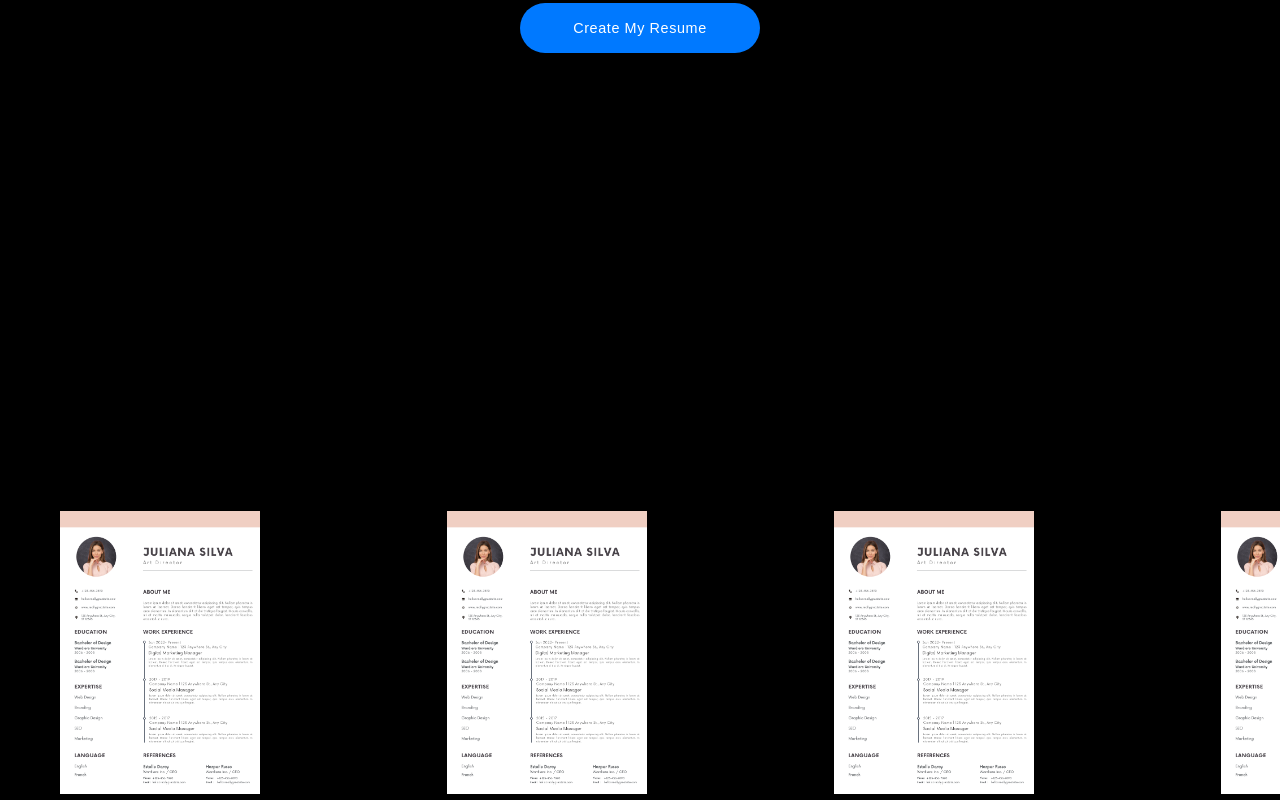
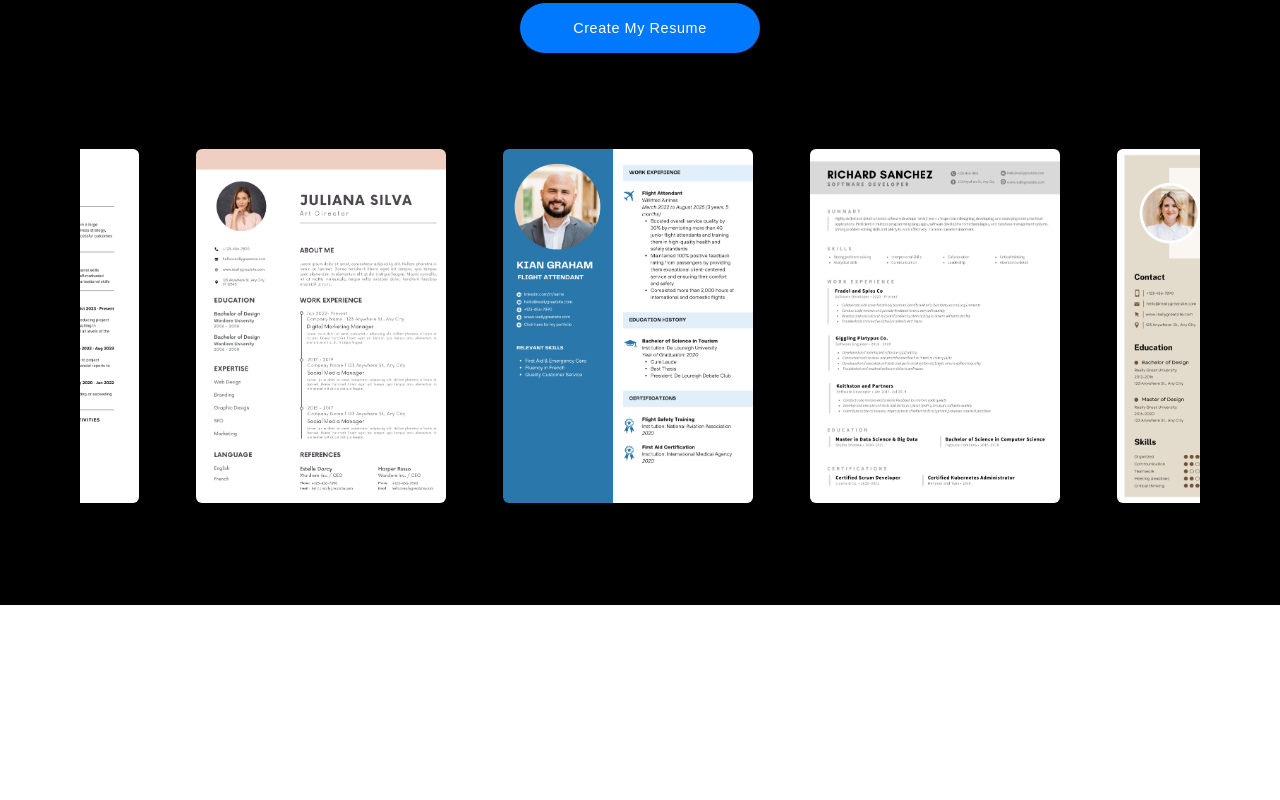
Before and after one commit to lavanmetta/SkillFolio, a React (Vite) app in the folder Skill-Folio/: page / in a window 1280 px wide. Shown: the part 289-1089 px from the top of the page. After the commit the page ends 894 px from the top, so only its background shows below. Built offline with nearby package versions, Linux system fonts and the light colour scheme.

Commit message:
react slick implemented

```diff
--- a/Skill-Folio/src/Data/pics.jsx
+++ b/Skill-Folio/src/Data/pics.jsx
@@ -1,11 +1,32 @@
+import CV1 from "../assets/CV1.png";
+import CV2 from "../assets/CV2.png";
+import CV3 from "../assets/CV3.png";
+import CV4 from "../assets/CV4.png";
+import CV5 from "../assets/CV5.png";
+import CV6 from "../assets/CV6.png";
+import CV7 from "../assets/CV7.png";
+import CV8 from "../assets/CV8.png";
+import CV9 from "../assets/CV9.png";
+import CV10 from "../assets/CV10.png";
+import CV11 from "../assets/CV11.png";
+import CV12 from "../assets/CV12.png";
+import CV13 from "../assets/CV13.png";
 
-
-
-
-
-
-
-
-const ListOfImages  = function() {
-  return
-}
+export const ListOfImages = function () {
+  const lists = [
+    CV1,
+    CV2,
+    CV3,
+    CV4,
+    CV5,
+    CV6,
+    CV7,
+    CV8,
+    CV9,
+    CV10,
+    CV11,
+    CV12,
+    CV13,
+  ];
+  return lists;
+};
--- a/Skill-Folio/src/components/Home/CvSlider.jsx
+++ b/Skill-Folio/src/components/Home/CvSlider.jsx
@@ -1,40 +1,40 @@
-import { Component } from "react";
 import Slider from "react-slick";
-
+import { ListOfImages } from "../../Data/pics";
 import "slick-carousel/slick/slick.css";
 import "slick-carousel/slick/slick-theme.css";
+import { useEffect, useState } from "react";
 
-import CV1 from '../../assets/CV1.png'
+export default function CvSlider() {
+  const [ListOfResumes, setListOfResumes] = useState([]);
 
-
-export default class CvSlider extends Component {
-  render() {
   const settings = {
     className: "center",
     centerMode: true,
     infinite: true,
-      centerPadding: "60px",
+    centerPadding: "100px",
+    dots: true,
     slidesToShow: 3,
-      speed: 500,
+    slidesToScroll: 1,
+    autoplay: true,
+    speed: 2000,
+    autoplaySpeed: 3000,
+    cssEase: "linear",
+    pauseOnHover: false
   };
+
+  useEffect(() => {
+    setListOfResumes(ListOfImages());
+  }, []);
+
   return (
     <div>
-        <Slider {...settings}>
-          <div>
-            <img src={CV1} />
+      <Slider {...settings} className="slider">
+        {ListOfResumes.map((each, index) => (
+          <div key={index} className="resume-container">
+            <img src={each} className="resume-img" />
           </div>
-          <div>
-            <img src={CV1} />
-          </div>
-          <div>
-            <img src={CV1} />
-          </div>
-          <div>
-            <img src={CV1} />
-          </div>
-
+        ))}
       </Slider>
     </div>
   );
 }
-}
--- a/Skill-Folio/src/components/Home/Home.css
+++ b/Skill-Folio/src/components/Home/Home.css
@@ -2,8 +2,6 @@
   display: flex;
   flex-direction: column;
   align-items: center;
-
-  height: 100vh;
 }
 
 .main-home {
@@ -51,6 +49,28 @@
   background-color: transparent;
 }
 
-img {
-  width: 200px;
+.resume-img {
+  width: 250px;
+  border-radius: 6px;
+  cursor: pointer;
+  transition: all 300ms ease-in-out;
 }
+
+.resume-img:hover {
+  transform: scale(1.05);
+  transition: all 300ms ease-in-out;
+}
+
+.resume-container {
+  width: 50%;
+  padding: 1rem;
+  outline: none;
+}
+
+.slider {
+  margin: 5rem;
+}
+
+.slick-arrow {
+  display: none !important;
+}
```
Lines whose indentation alone changed are shown as unchanged.
